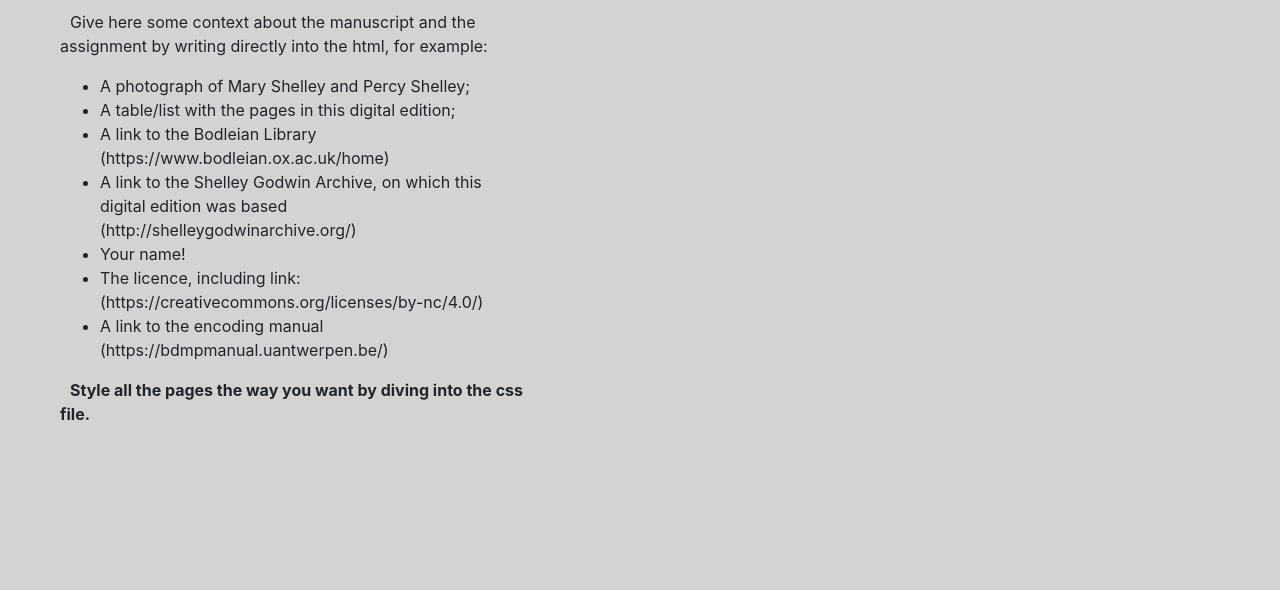
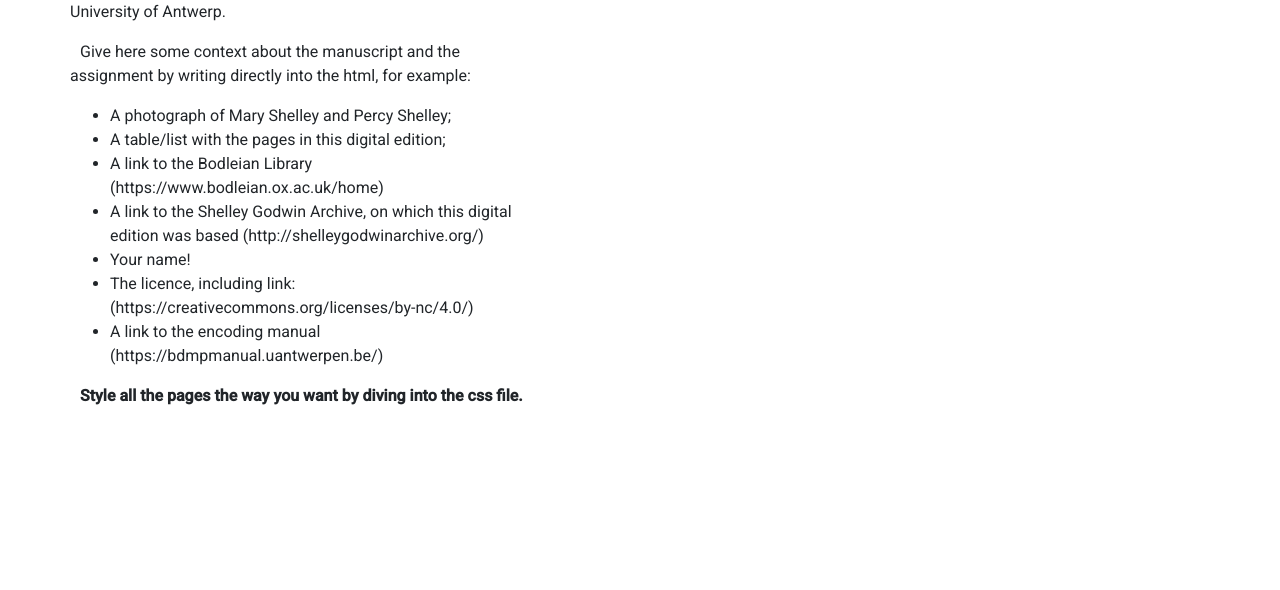
Before and after one commit to AmirSabzalipour/Amir_Frankenstein_digital_edition, a plain HTML site: page index.html in a window 1280 px wide. Shown: the part 210-800 px from the top of the page. Drawn offline with nearby package versions, Linux system fonts and the light colour scheme; a script that the page names is missing.

Commit message:
Your new commit message

```diff
--- a/style.css
+++ b/style.css
@@ -1,9 +1,10 @@
 body {
-    background-color: lightgray; /* Change this to any color you like */
-    margin-top: 20px;    /* Top margin */
+    background-color: white; /* Change this to any color you like */
+    margin-top: 50px;    /* Top margin */
     margin-right: 30px;  /* Right margin */
-    margin-bottom: 20px; /* Bottom margin */
-    margin-left: 30px;   /* Left margin */
+    margin-bottom: 50px; /* Bottom margin */
+    margin-left: 40px;   /* Left margin */
+    font-family: 'Roboto', sans-serif; /* Change this to any font you like */
   }
 .starter-template {
   padding: 40px 15px;
```
